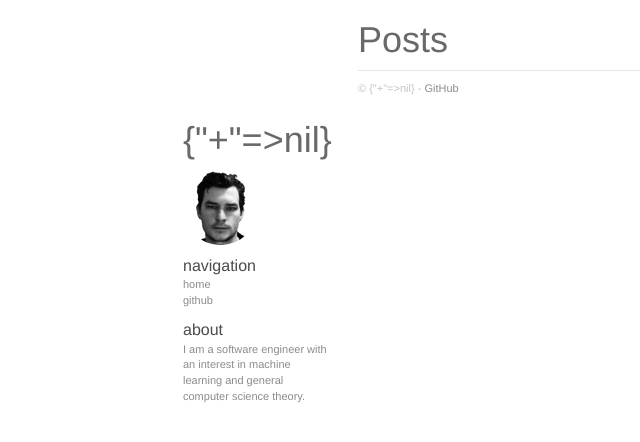
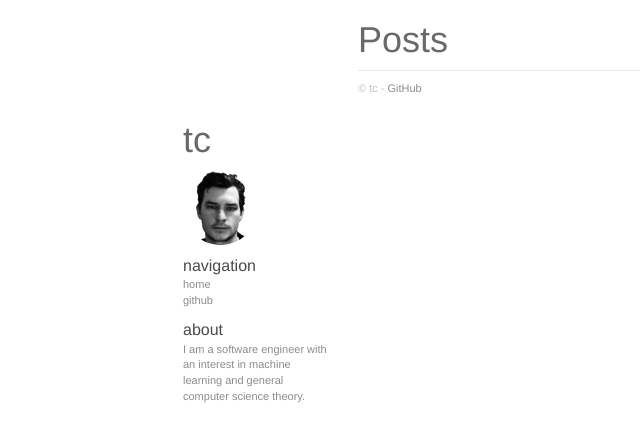
Before and after one commit to tcarrill/tcarrill.github.io, a Jekyll site: the page built from index.html, in a window 1280 px wide. Shown: the top 442 px of the page, without its empty margins (122-762 px from the left). Built offline with Jekyll 4.4.1, drawn with Linux system fonts in a browser that asks for light colours; nearby versions of some CDN libraries.

```diff
--- a/_config.yml
+++ b/_config.yml
@@ -1,4 +1,4 @@
-name: {+}
+name: tc
 pygments: true
 github: https://www.github.com/tcarrill
 about: I am a software engineer with an interest in machine learning and general computer science theory.
```
